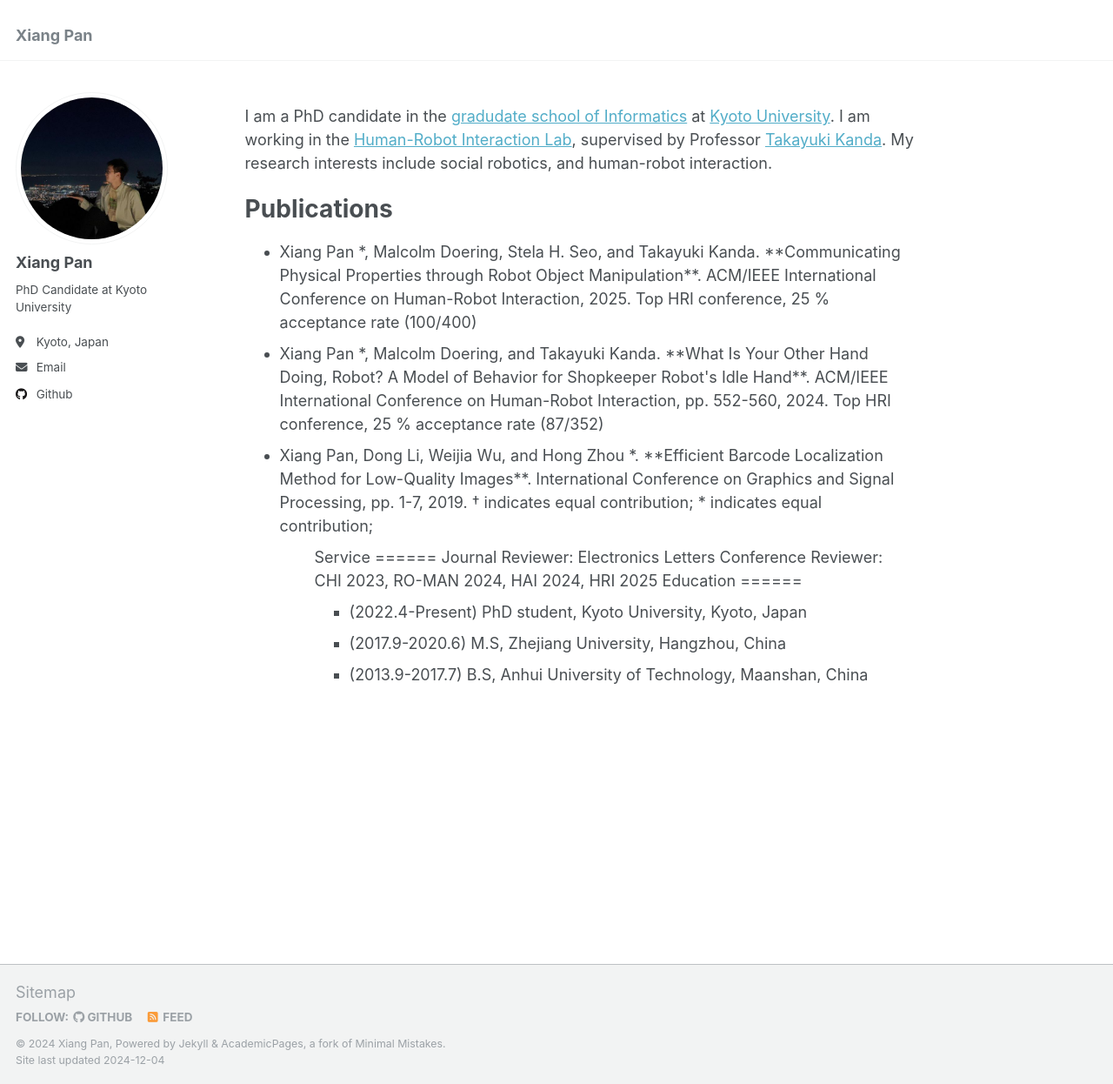
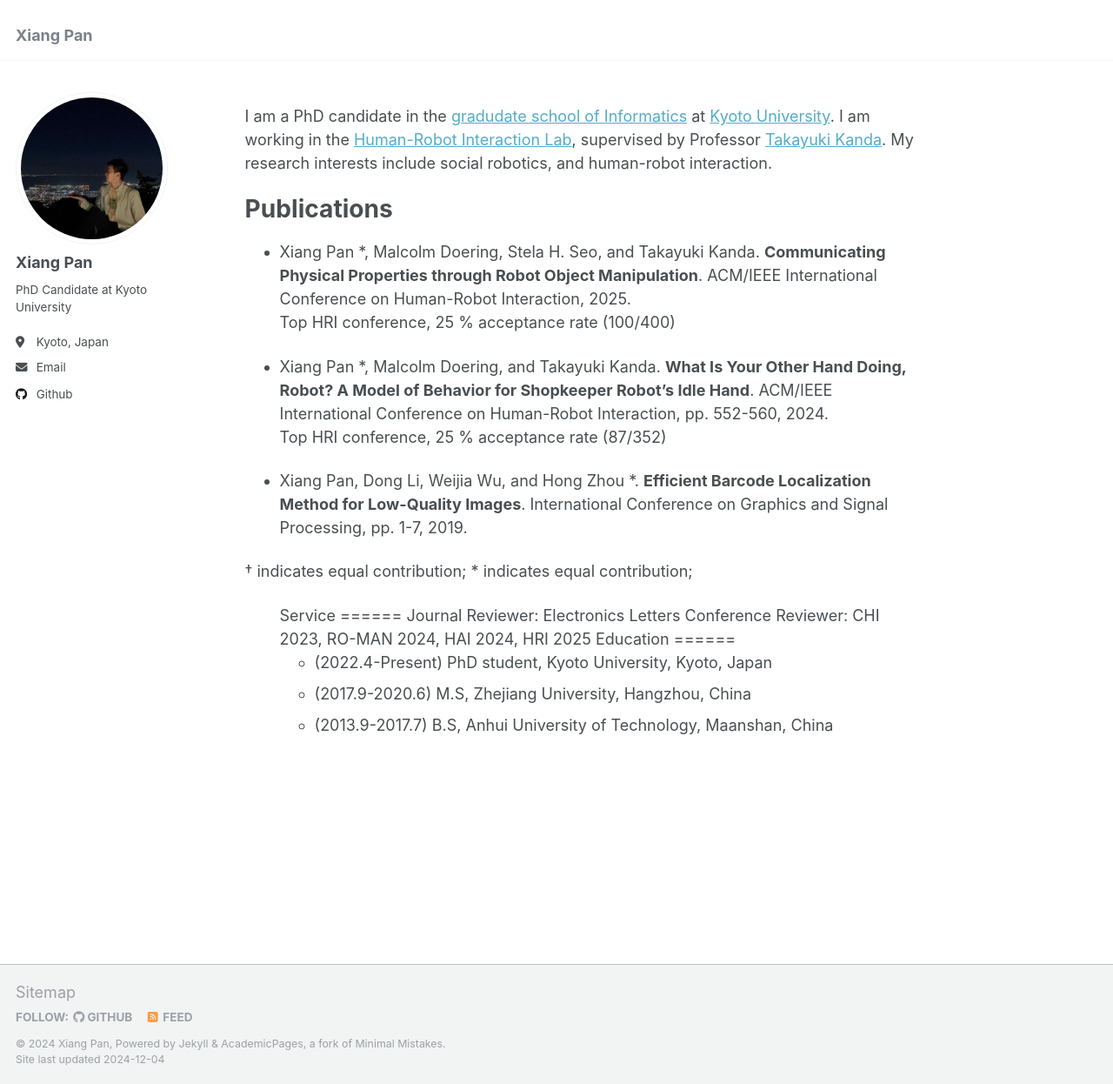
Before and after one commit to pan-xiang/pan-xiang.github.io, a Jekyll site: the page built from _pages/about.md, in a window 1280 px wide and 1246 px high. Shown: the whole window at 87% size. Built offline with Jekyll 4.4.1, drawn with Linux system fonts in a browser that asks for light colours.

Commit message:
Update about.md

```diff
--- a/_pages/about.md
+++ b/_pages/about.md
@@ -13,15 +13,16 @@ My research interests include social robotics, and human-robot interaction.
 
 Publications
 ======
-<ul>
-<li> Xiang Pan *, Malcolm Doering, Stela H. Seo, and Takayuki Kanda. **Communicating Physical Properties through Robot Object Manipulation**. ACM/IEEE International Conference on Human-Robot Interaction, 2025.
-      Top HRI conference, 25 % acceptance rate (100/400)
-<li> Xiang Pan *, Malcolm Doering, and Takayuki Kanda. **What Is Your Other Hand Doing, Robot? A Model of Behavior for Shopkeeper Robot's Idle Hand**. ACM/IEEE International Conference on Human-Robot Interaction, pp. 552-560, 2024.
-      Top HRI conference, 25 % acceptance rate (87/352)
-<li> Xiang Pan, Dong Li, Weijia Wu, and Hong Zhou *. **Efficient Barcode Localization Method for Low-Quality Images**. International Conference on Graphics and Signal Processing, pp. 1-7, 2019.
+- Xiang Pan *, Malcolm Doering, Stela H. Seo, and Takayuki Kanda. **Communicating Physical Properties through Robot Object Manipulation**. ACM/IEEE International Conference on Human-Robot Interaction, 2025.
+  Top HRI conference, 25 % acceptance rate (100/400)
 
+- Xiang Pan *, Malcolm Doering, and Takayuki Kanda. **What Is Your Other Hand Doing, Robot? A Model of Behavior for Shopkeeper Robot's Idle Hand**. ACM/IEEE International Conference on Human-Robot Interaction, pp. 552-560, 2024.
+  Top HRI conference, 25 % acceptance rate (87/352)
+
+- Xiang Pan, Dong Li, Weijia Wu, and Hong Zhou *. **Efficient Barcode Localization Method for Low-Quality Images**. International Conference on Graphics and Signal Processing, pp. 1-7, 2019.
 
 † indicates equal contribution; * indicates equal contribution;
+
 <ul>
 
 
```
